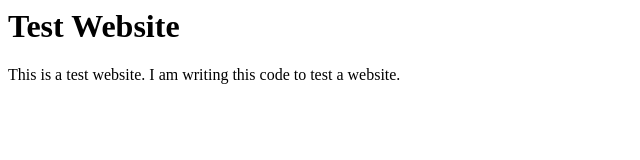
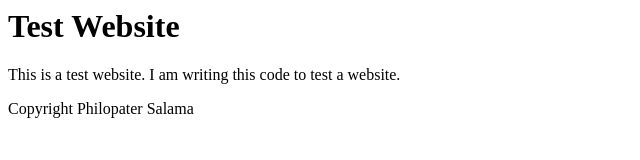
Before and after one commit to philosa/testwebsite, a plain HTML site: page index.html in a window 1280 px wide. Shown: the whole page, without its empty margins (0-640 px from the left). Drawn offline with Linux system fonts and the light colour scheme.

Commit message:
fixed index

```diff
--- a/main/main.html
+++ b/index.html
@@ -3,3 +3,4 @@
 <img><philosa>
 <testwebsite>
 <istockphoto-1125716911-612x612 class="jpg"></istockphoto-1125716911-612x612>
+<footer>Copyright Philopater Salama</footer>
```
